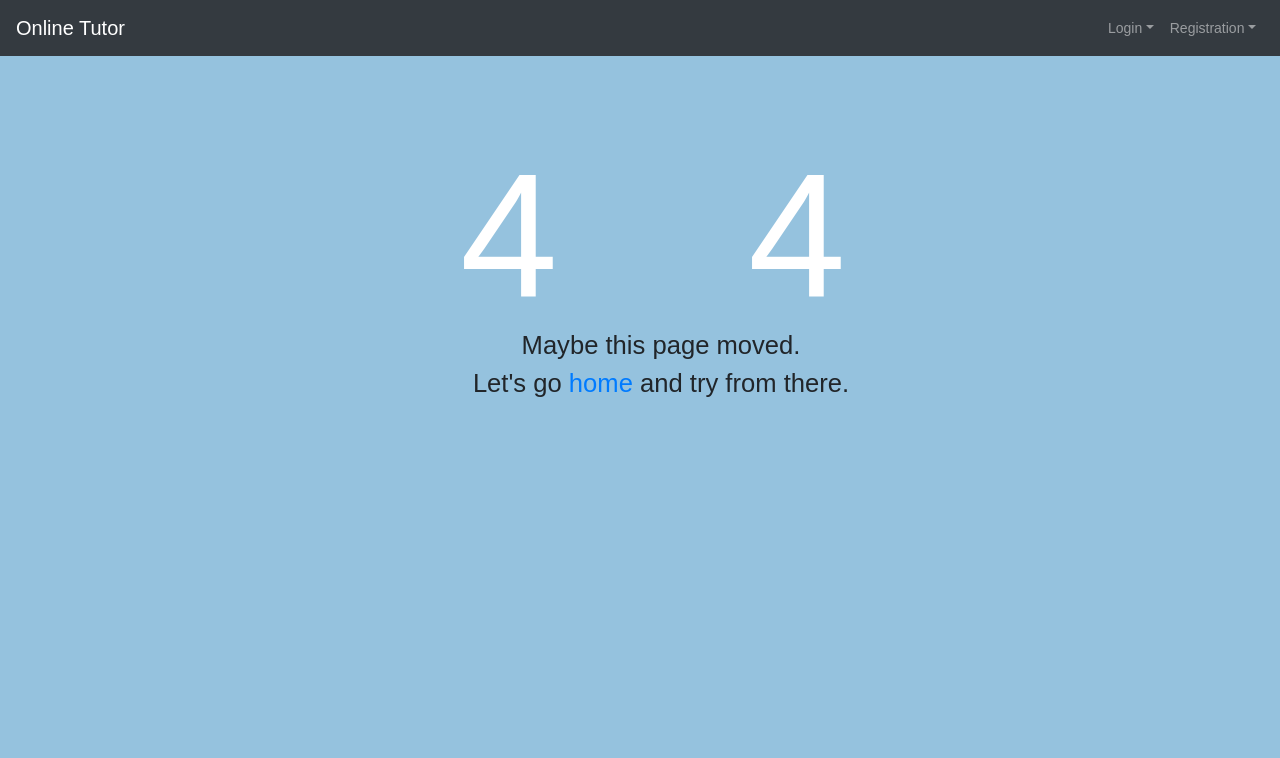
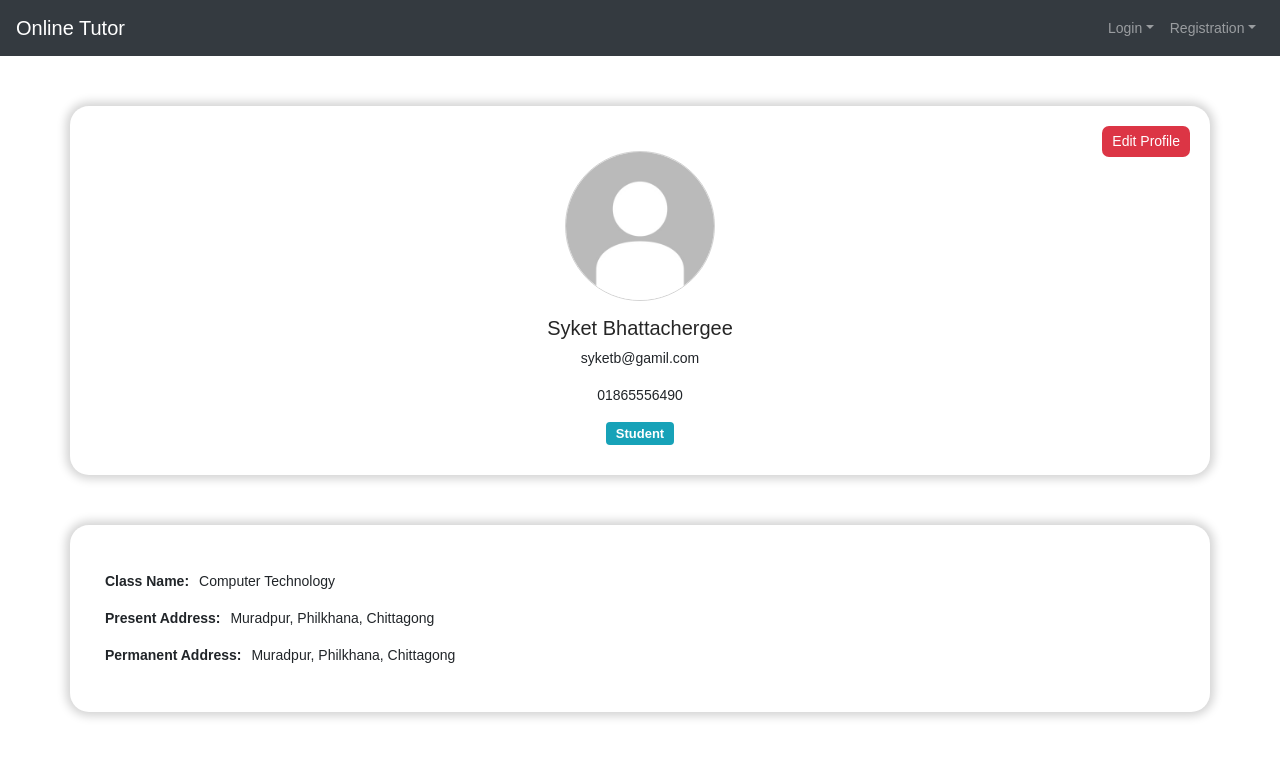
Before and after one commit to Prashant117/Online-Tutor-Frontend, a React (Create React App) app: page /view-profile/student in a window 1280 px wide. Shown: the top 758 px of the page. Built offline with nearby package versions, Linux system fonts and the light colour scheme; the HTML template or start-up script is replaced by a standard one.

Commit message:
student viewprofile added

```diff
--- a/src/Routes/Routes.js
+++ b/src/Routes/Routes.js
@@ -6,6 +6,7 @@ import Login from '../pages/Login/Login';
 import NotFound from '../pages/404/404';
 import TutorUpdateProfile from '../pages/TutorUpdateProfile/TutorUpdateProfile';
 import TutorViewProfile from '../pages/TutorViewProfile/TutorViewProfile';
+import StudentViewProfile from '../pages/StudentViewProfile/StudentViewProfile';
 import StudentUpdateProfile from '../pages/StudentUpdateProfile/StudentUpdateProfile';
 import Dashboard from '../pages/Dashboard/Dashboard';
 import Navbar from '../components/Navbar/Navbar';
@@ -45,6 +46,9 @@ const Routes = () => {
           <Route exact path="/view-profile/tutor">
             <TutorViewProfile />
           </Route>
+          <Route exact path="/view-profile/student">
+            <StudentViewProfile />
+          </Route>
           <Route exact path="/update-profile/student">
             <StudentUpdateProfile />
           </Route>
--- /dev/null
+++ b/src/pages/StudentViewProfile/StudentViewProfile.js
@@ -0,0 +1,61 @@
+import React from 'react';
+import profileImage from '../../images/ProfileImage.png';
+import '../TutorViewProfile/TutorViewProfile.css';
+import { Link } from 'react-router-dom';
+
+const ViewProfile = () => {
+  return (
+    <div className="viewProfile">
+      <div className="container">
+        <div className="row">
+          <div className="viewProfile__basic-info viewProfile-card">
+            <div className="viewProfile__basic-info-image-wrapper">
+              <img src={profileImage} alt="" />
+            </div>
+            <div>
+              <h5>Syket Bhattachergee</h5>
+              <p>syketb@gamil.com</p>
+              <p>01865556490</p>
+              <span class="badge badge-info">Student</span>
+            </div>
+            <Link to="/update-profile/student">
+              <button className="edit-profile">Edit Profile</button>
+            </Link>
+          </div>
+        </div>
+
+        <div className="row">
+          <div
+            style={{ marginBottom: '50px' }}
+            className="viewProfile-card ssc-hsc"
+          >
+            <div style={{ marginLeft: '15px' }}>
+              <div className="d-flex align-items-center my-3">
+                <span style={{ fontWeight: '600', marginRight: '10px' }}>
+                  Class Name:{' '}
+                </span>
+                <span>Computer Technology </span>
+              </div>
+
+              <div className="d-flex align-items-center my-3">
+                <span style={{ fontWeight: '600', marginRight: '10px' }}>
+                  Present Address:{' '}
+                </span>
+                <span>Muradpur, Philkhana, Chittagong </span>
+              </div>
+
+              <div className="d-flex align-items-center my-3">
+                <span style={{ fontWeight: '600', marginRight: '10px' }}>
+                  Permanent Address:{' '}
+                </span>
+                <span>Muradpur, Philkhana, Chittagong </span>
+              </div>
+            </div>
+          </div>
+        </div>
+      </div>
+    </div>
+  );
+};
+
+export default ViewProfile;
```
Also changed, not shown: src/pages/StudentViewProfile/StudentViewProfile.css (added).
